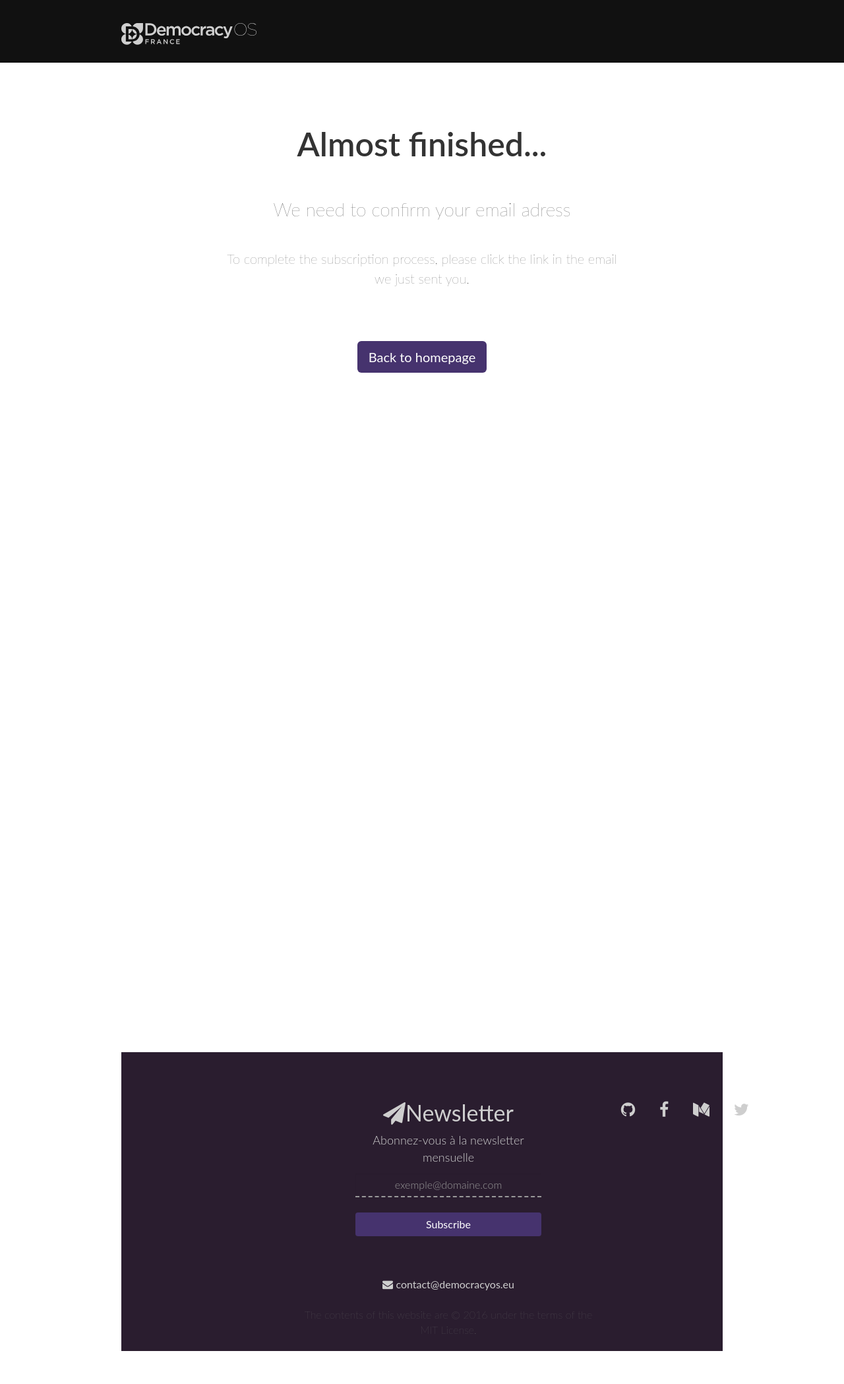
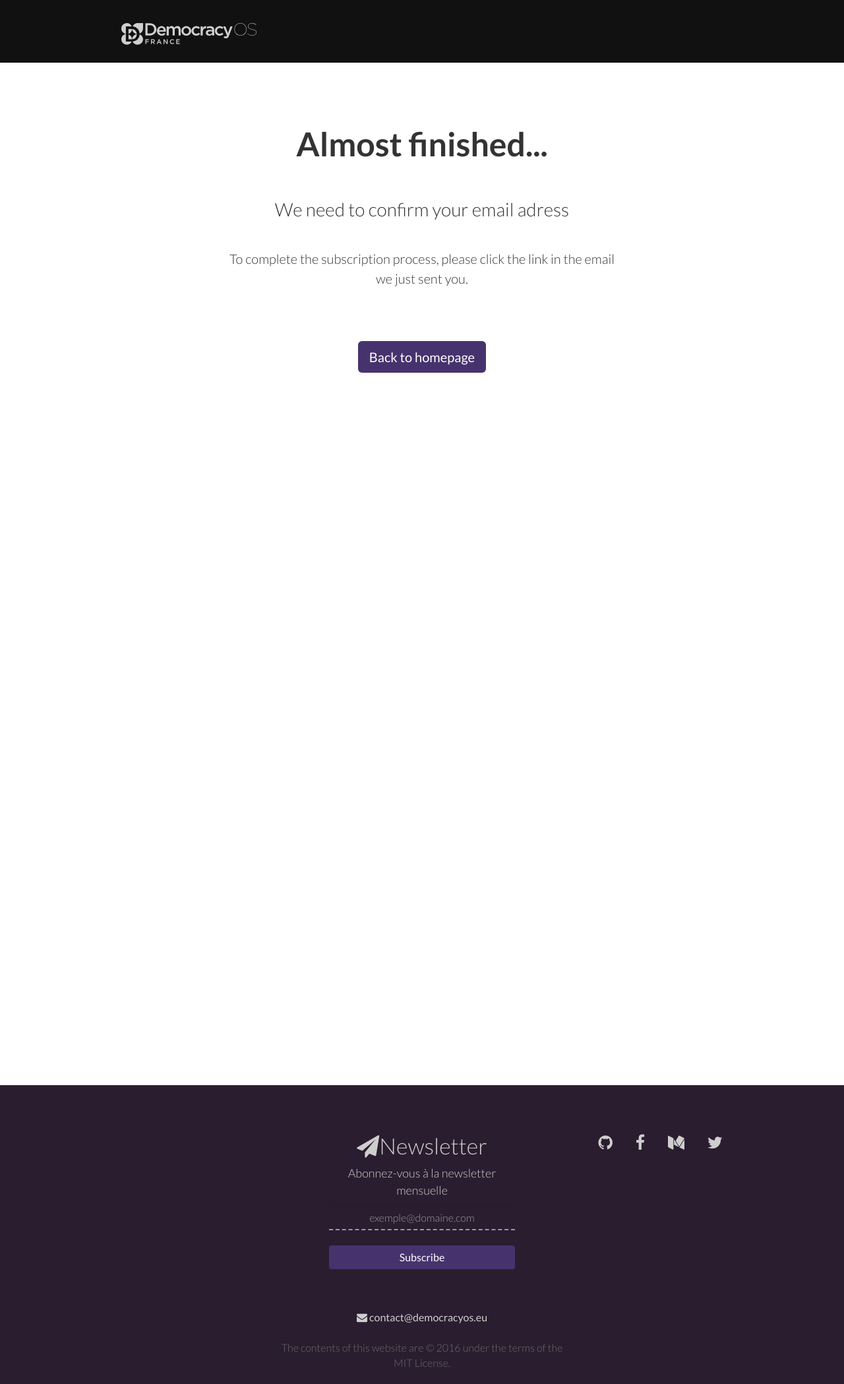
Before and after one commit to democracy-os-fr/democracy-os-fr.github.io, a Jekyll site: the page built from thankyou/index.html, in a window 1280 px wide. Shown: the whole page at 66% size. Built offline with Jekyll 4.4.1, drawn with Linux system fonts in a browser that asks for light colours; nearby versions of some CDN libraries.

Commit message:
lato font

```diff
--- a/_includes/head.html
+++ b/_includes/head.html
@@ -14,6 +14,7 @@
     <link rel="stylesheet" href="{{ "/css/bootstrap.custom.css" | prepend: site.baseurl }}">
     <link rel="stylesheet" href="https://maxcdn.bootstrapcdn.com/font-awesome/4.6.1/css/font-awesome.min.css">
     <link rel="stylesheet" href="{{ "/css/main.css" | prepend: site.baseurl }}">
+    <link href="https://fonts.googleapis.com/css?family=Lato:300,400,700,900" rel="stylesheet">
     <link rel="stylesheet" href="{{ "/css/cssgram.css" | prepend: site.baseurl }}">
     <link rel="stylesheet" href="{{ "/css/carousel.css" | prepend: site.baseurl }}">
     {% assign pages=site.pages | where:"ref", page.ref | sort: 'lang' %}
--- a/css/main.css
+++ b/css/main.css
@@ -1,13 +1,14 @@
-@import url('https://fonts.googleapis.com/css?fa:homily=Lato:300,400,900');
+@import url('//fonts.googleapis.com/css?fa:homily=Lato:300,400,900');
 
 html,
 body {
     height: 100%;
     width:100%;
+    font-family: "Lato","Helvetica Neue",Arial,sans-serif;
 }
 h1, .h1, h2, .h2, h3, .h3, h4, .h4, h5, .h5, h6, .h6, p, .navbar, a, .td-name, td, li {
 
-  font-family: "lato","Helvetica Neue",Arial,sans-serif;
+  font-family: "Lato","Helvetica Neue",Arial,sans-serif;
 }
 h1{
   font-weight:600;
--- a/merci/index.html
+++ b/merci/index.html
@@ -23,8 +23,9 @@
 
             </div>
         </div>
-	</div>
 
 
         <div class="col-md-2">
         </div>
+    </div>
+    </div>
--- a/thankyou/index.html
+++ b/thankyou/index.html
@@ -23,8 +23,10 @@
 
             </div>
         </div>
-	</div>
+
 
 
         <div class="col-md-2">
         </div>
+        </div>
+    </div>
```
